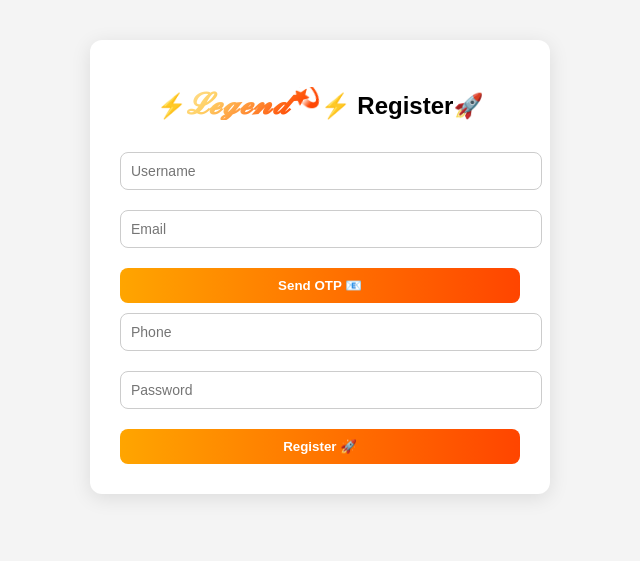
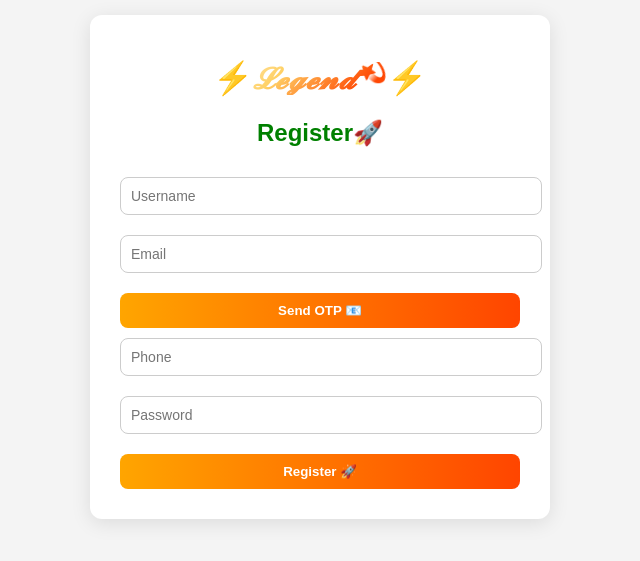
Before and after one commit to antonyvenis/e-commerce-app, a React (Vite) app in the folder frontend/: page /register in a window 1280 px wide. Shown: the part 133-694 px from the top of the page, without its empty margins (320-960 px from the left). Built offline with nearby package versions, Linux system fonts and the light colour scheme.

Commit message:
Login & Register Page Updated

```diff
--- a/frontend/src/pages/Login.jsx
+++ b/frontend/src/pages/Login.jsx
@@ -74,7 +74,7 @@ function Login() {
   return (
     <div className="login-container">
       <div className="login-box">
-        <h4>⚡<span className="App-Name">𝓛𝓮𝓰𝓮𝓷𝓭<sup>💫</sup></span>⚡</h4>
+        <h1>⚡<span className="App-Name">𝓛𝓮𝓰𝓮𝓷𝓭<sup>💫</sup></span>⚡</h1>
 
         <h2>Login Page🌟</h2>
 
--- a/frontend/src/pages/Register.jsx
+++ b/frontend/src/pages/Register.jsx
@@ -173,7 +173,9 @@ function Register() {
   <div className="register-container">
     <div className="register-box">
 
-      <h2>⚡<span className="App-Name">𝓛𝓮𝓰𝓮𝓷𝓭<sup>💫</sup></span>⚡ Register🚀</h2>
+      <h1>⚡<span className="App-Name">𝓛𝓮𝓰𝓮𝓷𝓭<sup>💫</sup></span>⚡</h1>
+
+      <h2 style={{color: "green"}}>Register🚀</h2>
 
       <input
         placeholder="Username"
```
